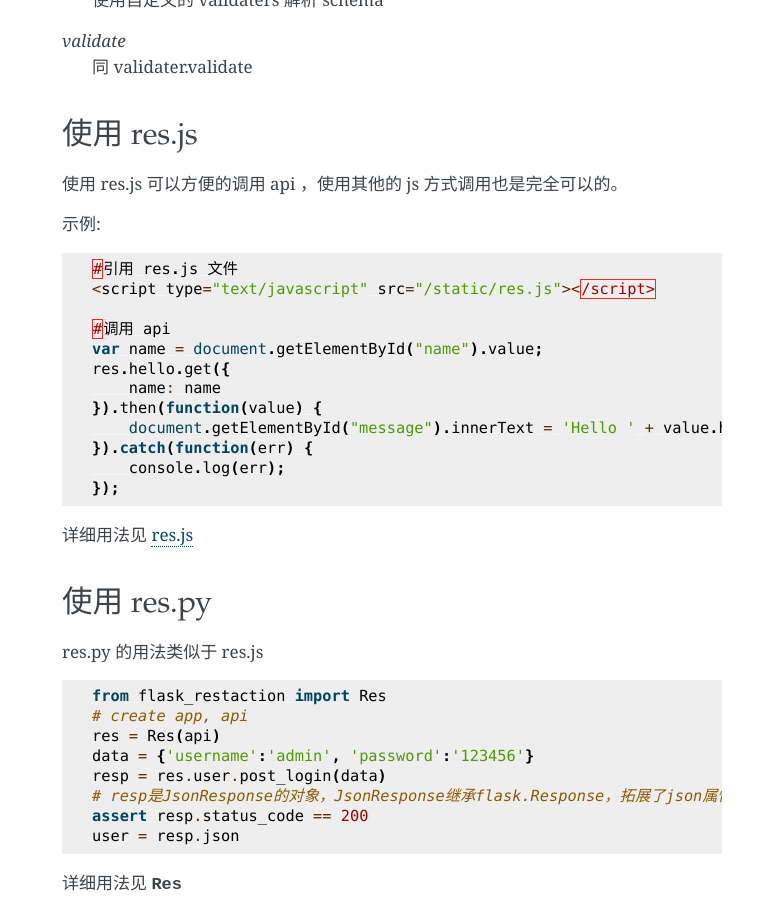
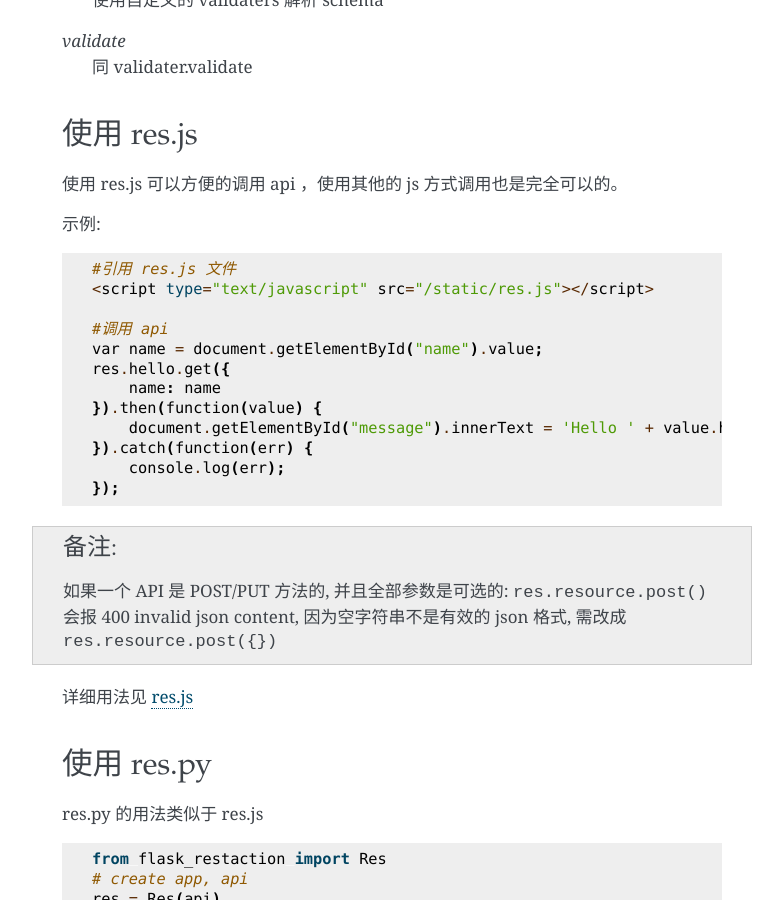
Before and after one commit to guyskk/flask-restaction, a Sphinx documentation site: the page built from docs/source/quickstart.rst, in a window 1280 px wide and 900 px high, scrolled down 2428 px. Shown: the whole window, without its empty margins (358-1141 px from the left). Built offline with Sphinx 7.4.7, drawn with Linux system fonts in a browser that asks for light colours; the version number could not be read and is left out.

Commit message:
update document about res.js

```diff
--- a/docs/source/quickstart.rst
+++ b/docs/source/quickstart.rst
@@ -129,7 +129,7 @@ Resource 类使用 *schema_inputs*, *schema_outputs*, *output_types* 来指定
 
 示例:
 
-.. code-block:: javascript
+.. code::
 
     #引用 res.js 文件
     <script type="text/javascript" src="/static/res.js"></script>
@@ -143,6 +143,13 @@ Resource 类使用 *schema_inputs*, *schema_outputs*, *output_types* 来指定
     }).catch(function(err) {
         console.log(err);
     });
+
+
+.. Note::
+
+    如果一个 API 是 POST/PUT 方法的, 并且全部参数是可选的:
+    ``res.resource.post()`` 会报 400 invalid json content,
+    因为空字符串不是有效的 json 格式, 需改成 ``res.resource.post({})``
 
 
 详细用法见 :ref:`resjs`
```
Also changed, not shown: other parts of docs/source/quickstart.rst (+1 -1 lines), 2 other files.
